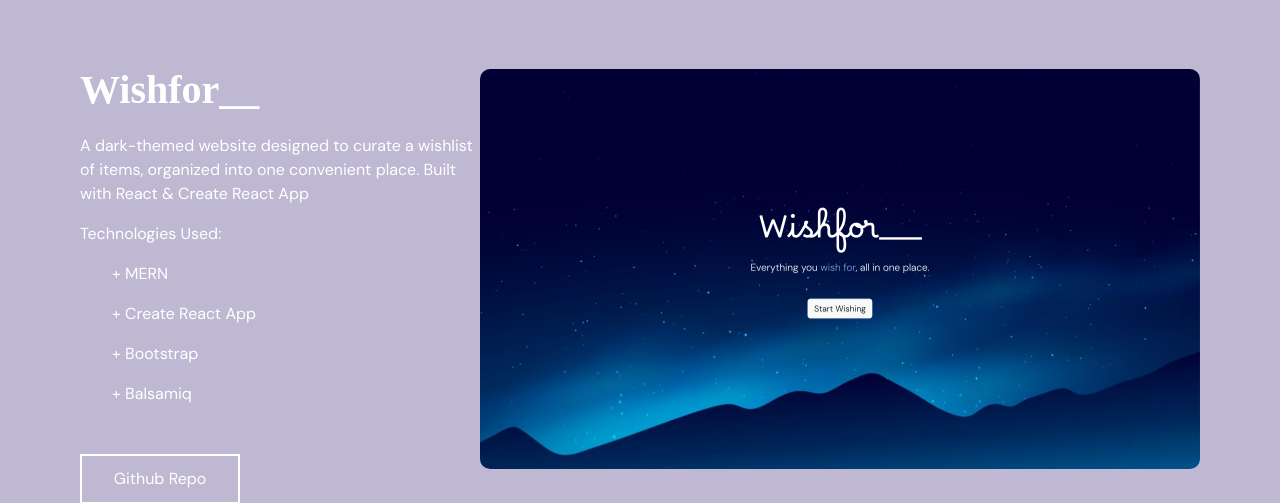
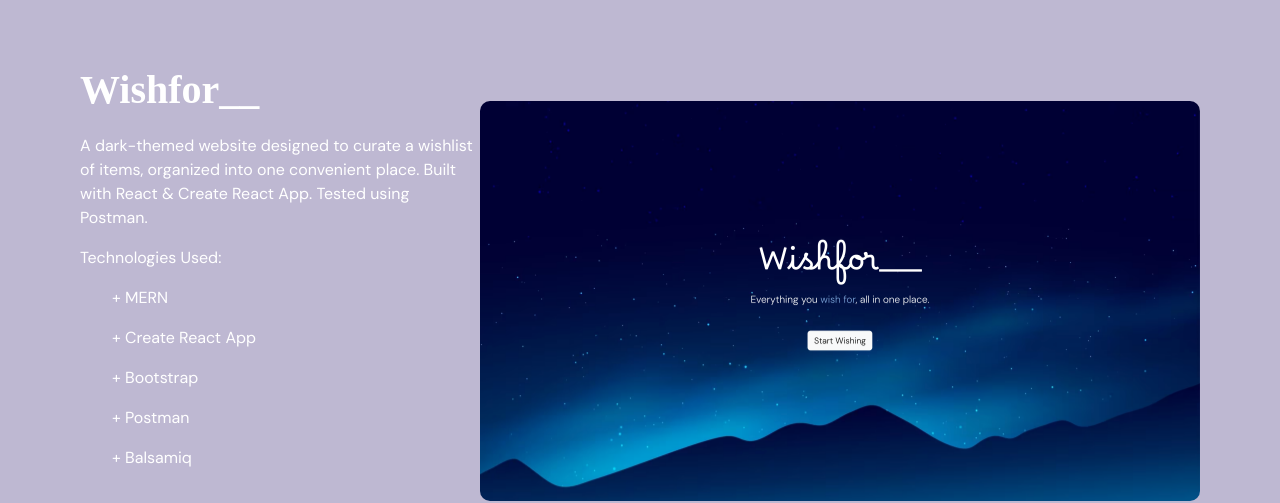
Before and after one commit to Rhemb/portfolio, a React (Vite) app: page / in a window 1280 px wide. Shown: the part 1800-2303 px from the top of the page. Built offline with nearby package versions, Linux system fonts and the light colour scheme; a web font is replaced by a local one.

Commit message:
update main page

```diff
--- a/src/components/Mainpage.jsx
+++ b/src/components/Mainpage.jsx
@@ -143,12 +143,13 @@
                 <div className='project-container'>
                     <div className='project-desc-container'>
                         <h1 className='project-title' style={{fontFamily:"Borel"}}>Wishfor__</h1>
-                        <p>A dark-themed website designed to curate a wishlist of items, organized into one convenient place. Built with React & Create React App</p>
+                        <p>A dark-themed website designed to curate a wishlist of items, organized into one convenient place. Built with React & Create React App. Tested using Postman.</p>
                         <p>Technologies Used:</p>
                         <ul>
                             <li className='mb-3'>+ MERN</li>
                             <li className='mb-3'>+ Create React App</li>
                             <li className='mb-3'>+ Bootstrap</li>
+                            <li className='mb-3'>+ Postman</li>
                             <li className='mb-5'>+ Balsamiq</li>
                         </ul>
                         <Link to={"https://github.com/Rhemb/wishfor__"} target='_blank'><button className='github-repo-btn'>Github Repo</button></Link>
```
